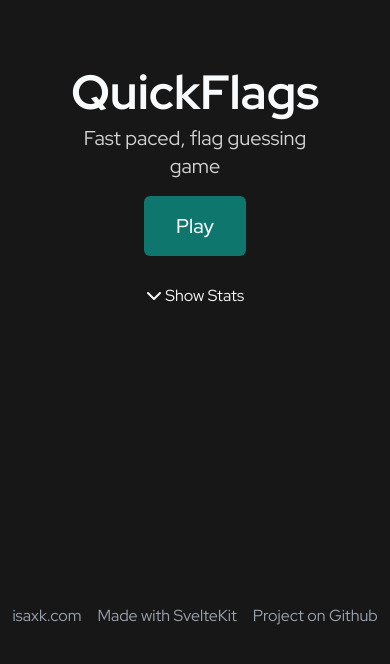
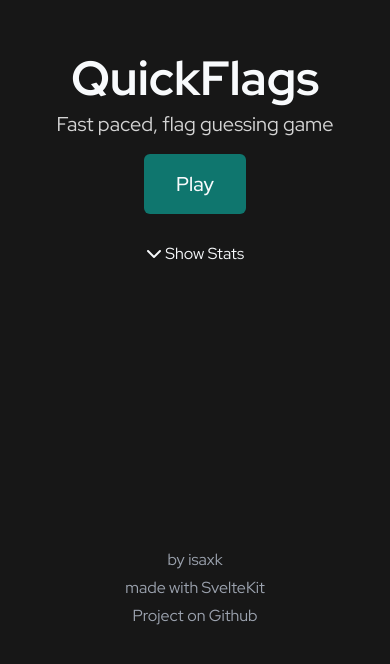
Before and after one commit to isaxk/quickflags, a SvelteKit app: page / in a window 390 px wide. Shown: the part 176-840 px from the top of the page. Built offline with nearby package versions, Linux system fonts and the light colour scheme; a web font is replaced by a local one.

Commit message:
mobile css bugs

```diff
--- a/src/lib/components/home/Stats.svelte
+++ b/src/lib/components/home/Stats.svelte
@@ -23,7 +23,7 @@
 </script>
 
 <div
-	class="absolute top-0 left-0 w-full flex text-xl px-20 py-0"
+	class="absolute top-0 left-0 w-full flex text-xl sm:px-20 py-0"
 	in:fly={{ y: -10 }}
 	out:fly={{ y: -10 }}
 >
--- a/src/routes/+page.svelte
+++ b/src/routes/+page.svelte
@@ -16,10 +16,10 @@
 	<title>QuickFlags</title>
 </svelte:head>
 
-<div class="h-screen flex flex-col">
+<div class="h-screen flex flex-col w-full">
 	<div class="flex justify-center items-center h-full text-center">
 		<div class="flex justify-items-center flex-col">
-			<div class="px-20">
+			<div class="sm:px-20">
 				<h1 class="text-5xl font-bold mb-2">QuickFlags</h1>
 				<h3 class="text-xl text-neutral-300">Fast paced, flag guessing game</h3>
 				<div class="flex justify-center py-3 gap-4 items-center">
@@ -43,9 +43,9 @@
 			</div>
 		</div>
 	</div>
-	<div class="py-10 text-gray-400 flex justify-center gap-4">
-		<div>isaxk.com</div>
-		<div>Made with SvelteKit</div>
-		<div>Project on Github</div>
+	<div class="py-10 text-gray-400 flex flex-col gap-1 sm:flex-row sm:gap-4 justify-center text-center">
+		<a href="https://www.isaxk.com">by isaxk</a>
+		<a href="https://kit.svelte.dev">made with SvelteKit</a>
+		<a href="https://github.com/isaxk/quickflags">Project on Github</a>
 	</div>
 </div>
```
Also changed, not shown: src/assets/css/main.css (line endings or trailing spaces), static/favicon.png.
